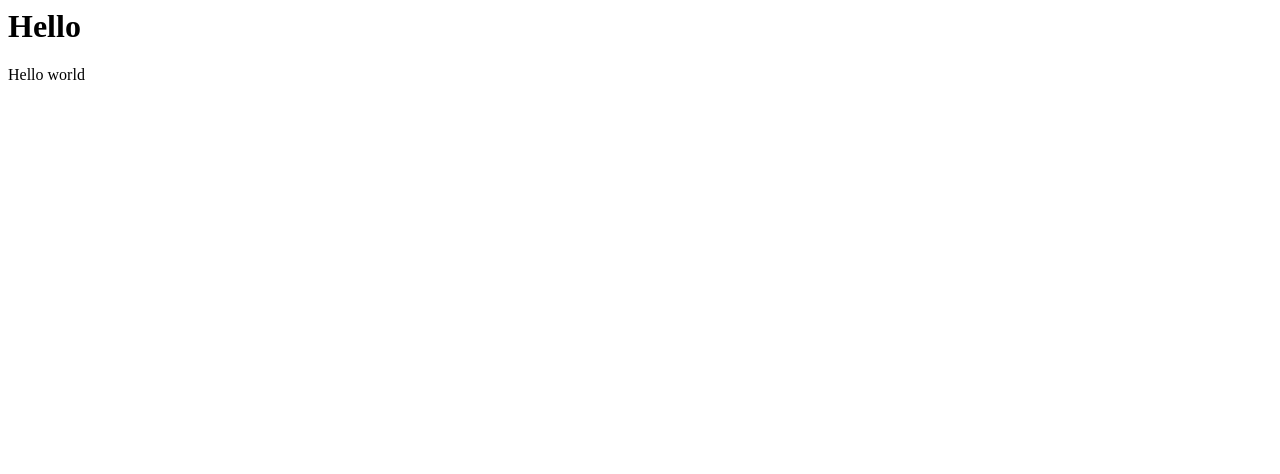
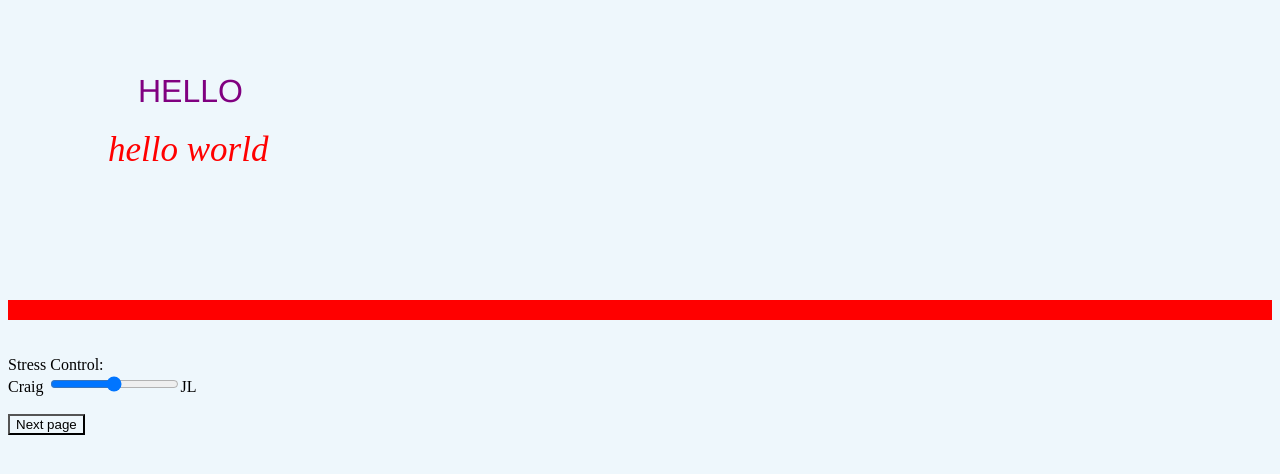
Before and after one commit to Danielfww/Random-All, a plain HTML site: page index.html in a window 1280 px wide. Drawn offline with Linux system fonts and the light colour scheme.

Commit message:
Update index.html
Adding a page to this webpage - trying to make more then single page applications

```diff
--- a/index.html
+++ b/index.html
@@ -1,3 +1,11 @@
+<!Doctype html>
+<html lang="en">
+<head>
+  <meta charset="UTF-8">
+  <meta name="viewport" content="width=device-width, initial-scale=1.0" />
+  <link rel="stylesheet" type="text/css" href="styles.css">
+  <title>Hello World test </title>
+</head>
 <body>
   <h1>Hello</h1>
   <p> Hello world </p>
@@ -5,3 +13,15 @@
   </div>
     </body>
   <!--Just styling stuff-->
+
+<br>
+<br>
+<span>      Stress Control: </span>
+<br>
+<span>Craig</span>
+<input type="range" id="range" name="range" min="0" max="100">JL
+  <br>
+  <br>
+  <button a href="Page2.html"> Next page </button>
+  </body>
+</html>
```
